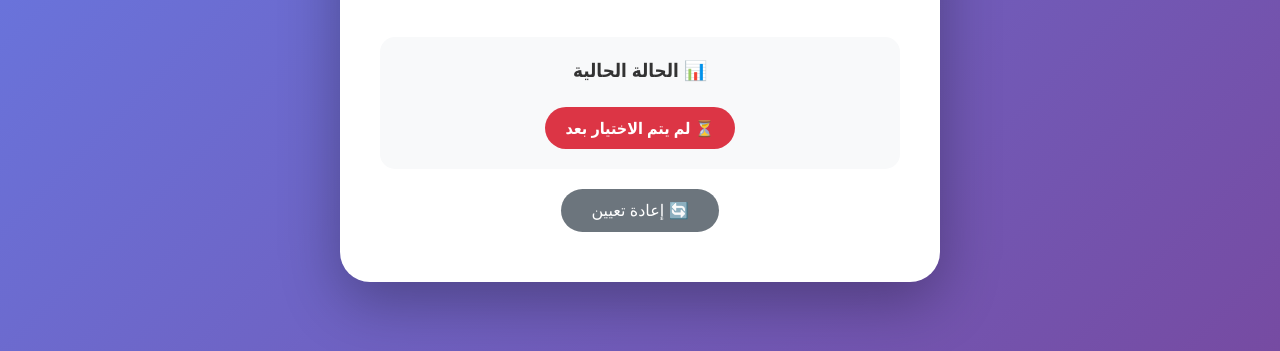
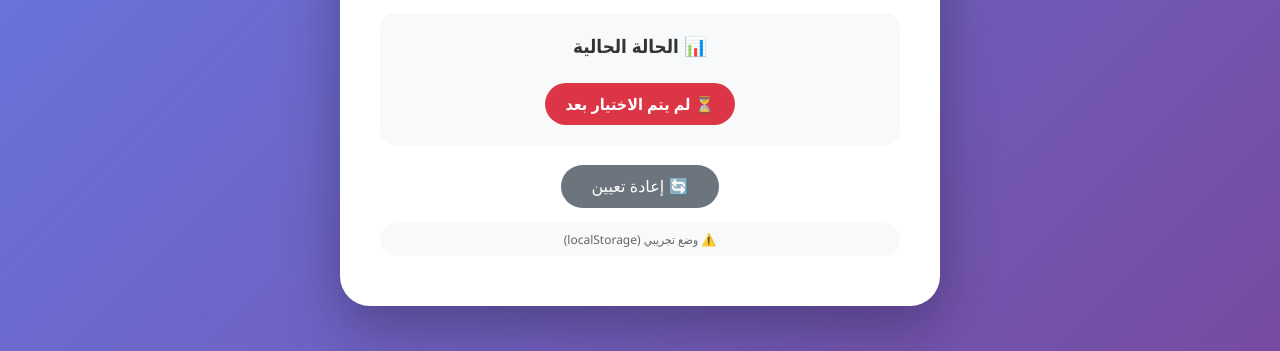
Before and after one commit to johnlatif16/boy-or-girl, a website: page public/dashboard.html in a window 1280 px wide. Shown: the part 449-800 px from the top of the page. Drawn offline with Linux system fonts and the light colour scheme; no server answers.

Commit message:
Update dashboard.html

```diff
--- a/public/dashboard.html
+++ b/public/dashboard.html
@@ -186,6 +186,15 @@
             0% { transform: rotate(0deg); }
             100% { transform: rotate(360deg); }
         }
+
+        .connection-status {
+            background: #f8f9fa;
+            padding: 8px;
+            border-radius: 20px;
+            font-size: 12px;
+            margin-top: 15px;
+            color: #666;
+        }
     </style>
 </head>
 <body>
@@ -216,11 +225,16 @@
             <div class="spinner"></div>
             <p style="margin-top: 10px;">جاري...</p>
         </div>
+
+        <div class="connection-status" id="connectionStatus">
+            <span id="statusText">جاري الاتصال...</span>
+        </div>
     </div>
 
     <script>
         let db = null;
         let choiceRef = null;
+        let unsubscribe = null;
 
         function showMessage(text, type) {
             const msgDiv = document.getElementById('message');
@@ -246,8 +260,10 @@
                     db = firebase.firestore();
                     choiceRef = db.collection('babyChoices').doc('currentChoice');
 
+                    document.getElementById('statusText').innerHTML = '✅ متصل بـ Firebase';
+
                     // Listen for real-time updates
-                    choiceRef.onSnapshot((doc) => {
+                    unsubscribe = choiceRef.onSnapshot((doc) => {
                         if (doc.exists) {
                             const data = doc.data();
                             if (data.choice) {
@@ -261,11 +277,20 @@
                     });
                 } else {
                     // Fallback to localStorage
+                    document.getElementById('statusText').innerHTML = '⚠️ وضع تجريبي (localStorage)';
                     const savedChoice = localStorage.getItem('babyGender');
                     displayCurrentChoice(savedChoice);
+
+                    // Listen for storage events
+                    window.addEventListener('storage', (e) => {
+                        if (e.key === 'babyGender') {
+                            displayCurrentChoice(e.newValue);
+                        }
+                    });
                 }
             } catch (error) {
                 console.error('Init error:', error);
+                document.getElementById('statusText').innerHTML = '⚠️ وضع تجريبي (localStorage)';
                 const savedChoice = localStorage.getItem('babyGender');
                 displayCurrentChoice(savedChoice);
             }
```
